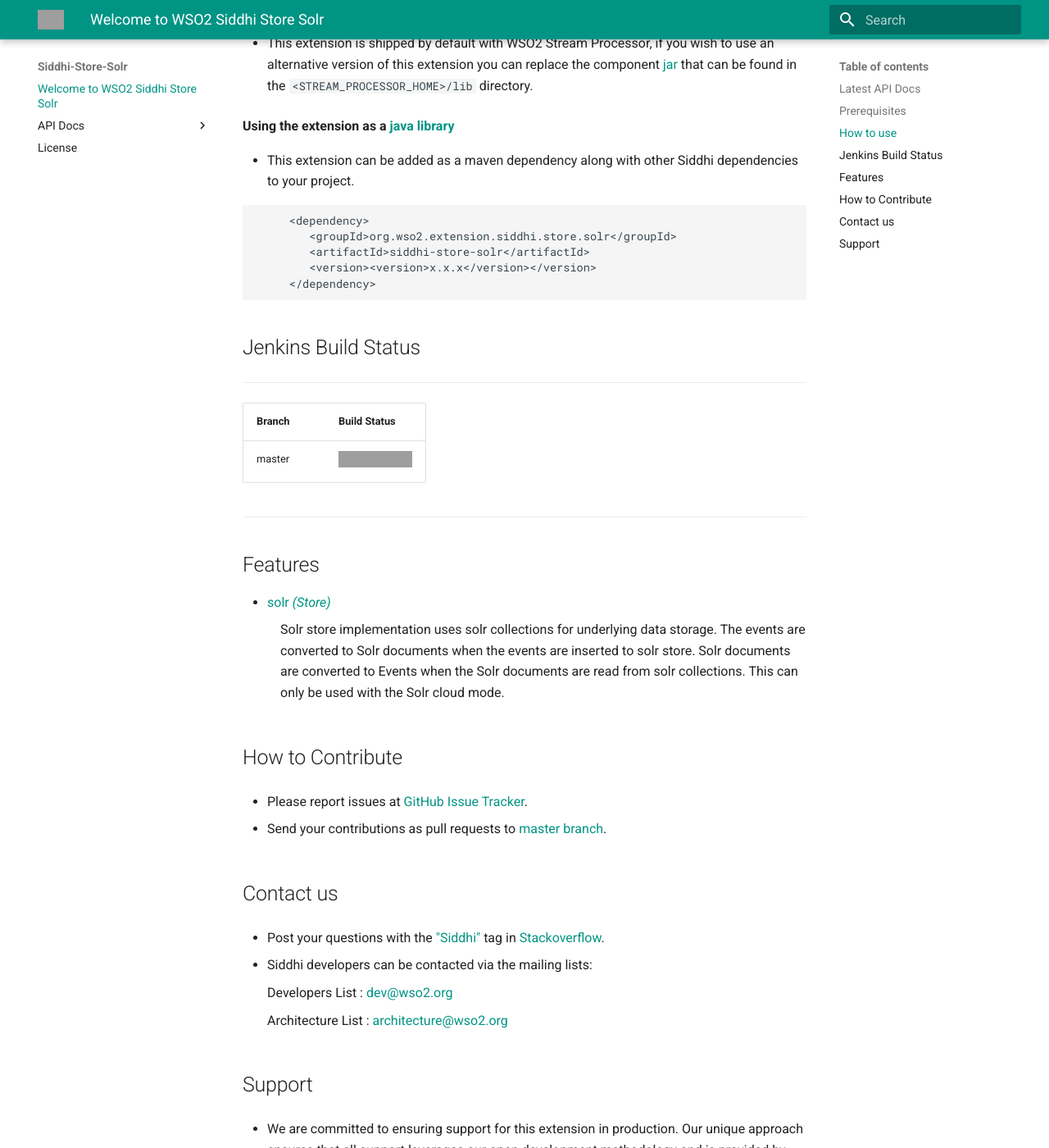
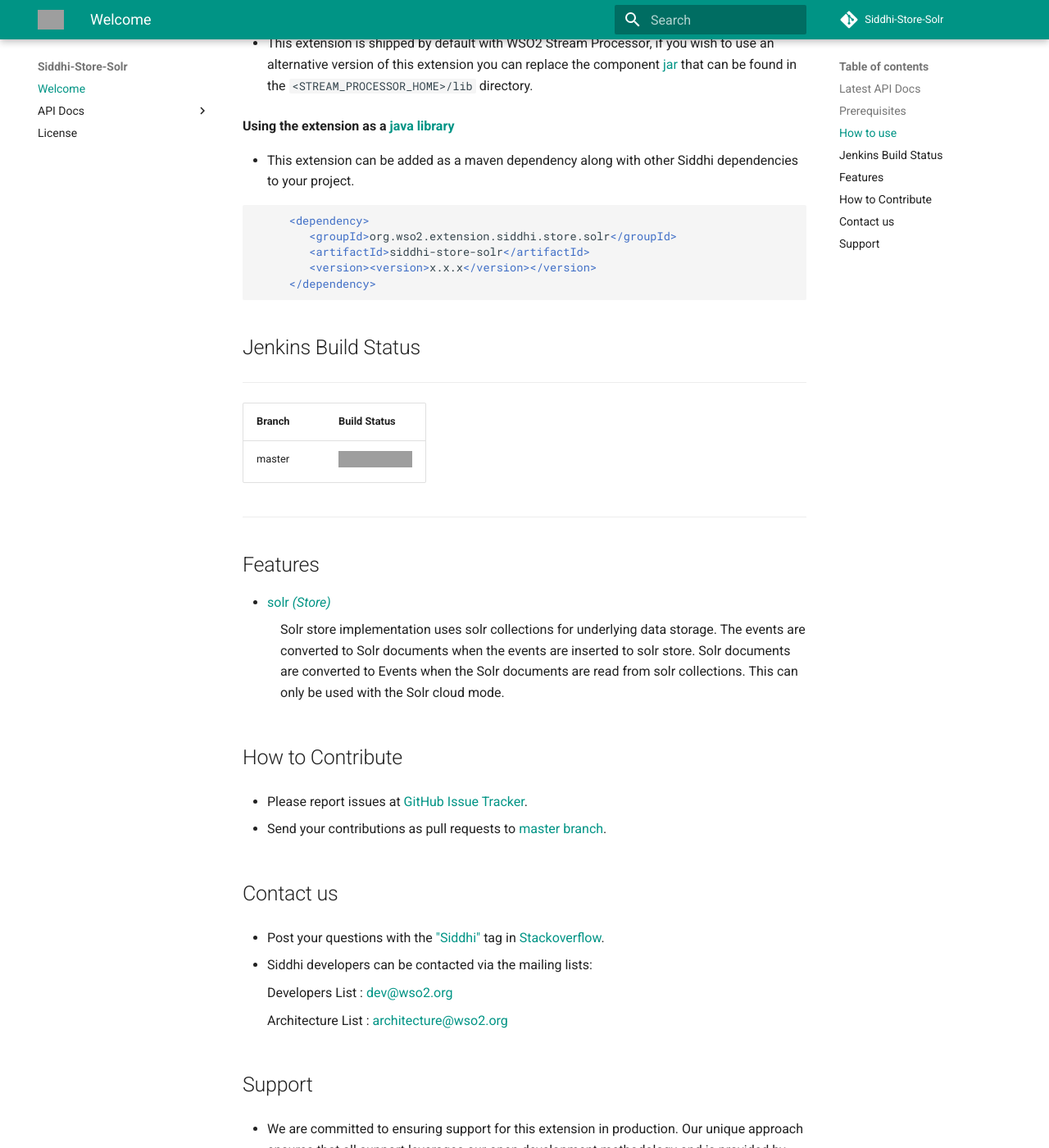
Before and after one commit to wso2-extensions/siddhi-store-solr, an MkDocs documentation site: the page built from docs/index.md, in a window 1280 px wide and 1400 px high, scrolled down 825 px. Shown: the whole window at 82% size. Built offline with MkDocs 1.6.1 and Material for MkDocs 9.7.7, drawn with Linux system fonts in a browser that asks for light colours; comment, search, counter and statistics services are not loaded; old or Windows-style settings are respelled for this version of MkDocs; some of the changed text lies outside the part shown; grey boxes are pictures that could not be loaded.

Commit message:
Fixed site for mkdocs-material upgrade

```diff
--- a/docs/javascripts/extra.js
+++ b/docs/javascripts/extra.js
@@ -14,8 +14,9 @@
 ~   limitations under the License.
 */
 
-    var logoTitle = document.querySelector('.md-logo').title;
-    var extentionTitle = logoTitle.slice(7);
-    var header = document.querySelector('.md-header-nav__title');
+var logoTitle = document.querySelector('.md-logo').title;
+var extentionTitle = logoTitle.slice(7);
+var header = document.querySelector('.md-header-nav__title');
+var headerContent = document.querySelectorAll('.md-header-nav__topic')[1].textContent.trim();
 
-    header.innerHTML = '<span class="extention-title">' + extentionTitle + '</span>' + header.textContent;
+header.innerHTML = '<span class="extention-title">' + extentionTitle + '</span>' + headerContent;
--- a/mkdocs.yml
+++ b/mkdocs.yml
@@ -1,19 +1,36 @@
 site_name: Siddhi-Store-Solr
+site_description: Siddhi Store Solr Extension
+site_author: WSO2
+site_url: https://wso2-extensions.github.io/siddhi-store-solr/
 extra_css:
 - stylesheets/extra.css
 extra_javascript:
 - javascripts/extra.js
-site_favicon: images/favicon.ico
-extra:
+repo_name: Siddhi-Store-Solr
+repo_url: https://github.com/wso2-extensions/siddhi-store-solr
+copyright: Copyright &copy; 2011 - 2018 WSO2
+theme:
+  name: 'material'
   logo: images/siddhi-logo-w.svg
+  favicon: images/favicon.ico
   palette:
     primary: teal
     accent: teal
 google_analytics:
 - UA-103065-28
 - auto
+extra:
+  social:
+  - type: github
+    link: https://github.com/wso2/siddhi
+  - type: linkedin
+    link: https://www.linkedin.com/groups/13553064
+markdown_extensions:
+  - admonition
+  - toc(permalink=true)
+  - codehilite(guess_lang=false)
 pages:
-- Welcome to WSO2 Siddhi Store Solr: index.md
+- Welcome: index.md
 - API Docs:
   - 1.0.16: api/1.0.16.md
   - 1.0.15: api/1.0.15.md
@@ -27,4 +44,3 @@
   - 1.0.7: api/1.0.7.md
   - latest: api/latest.md
 - License: license.md
-theme: material
```
